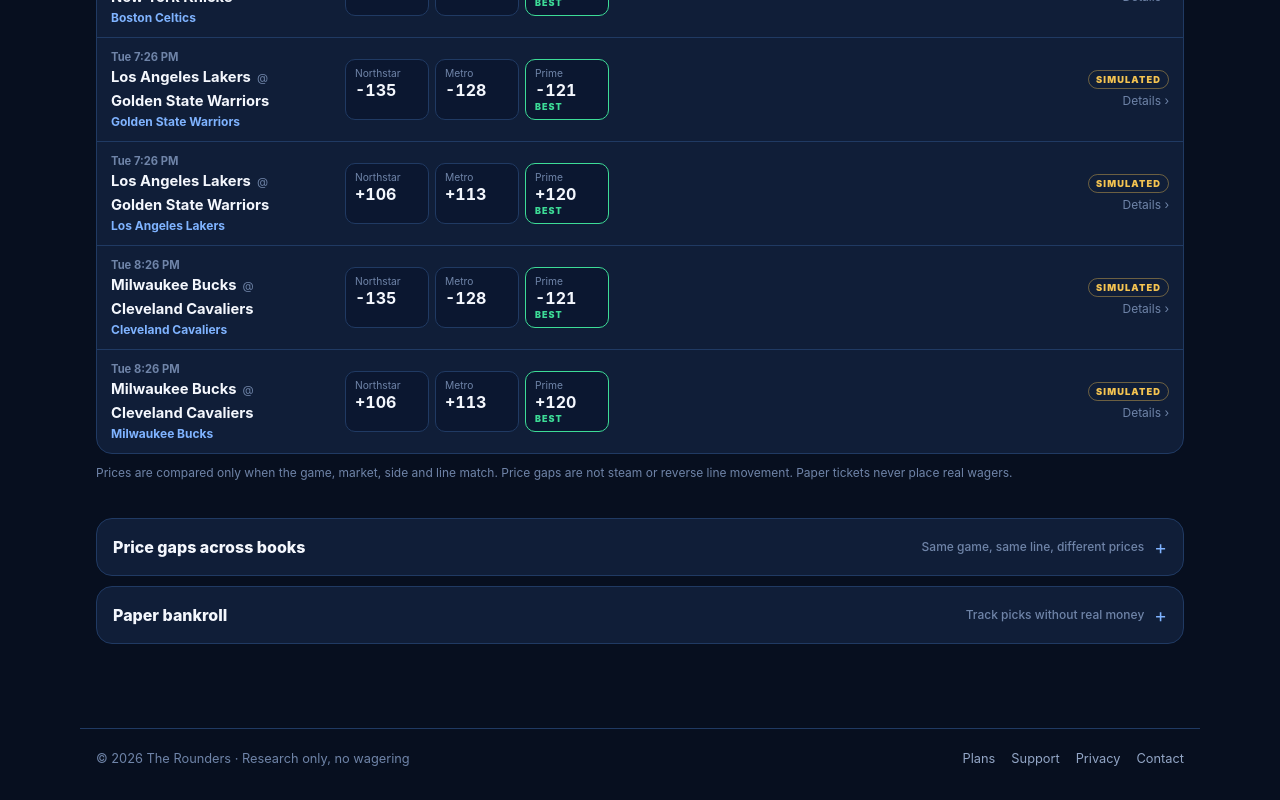
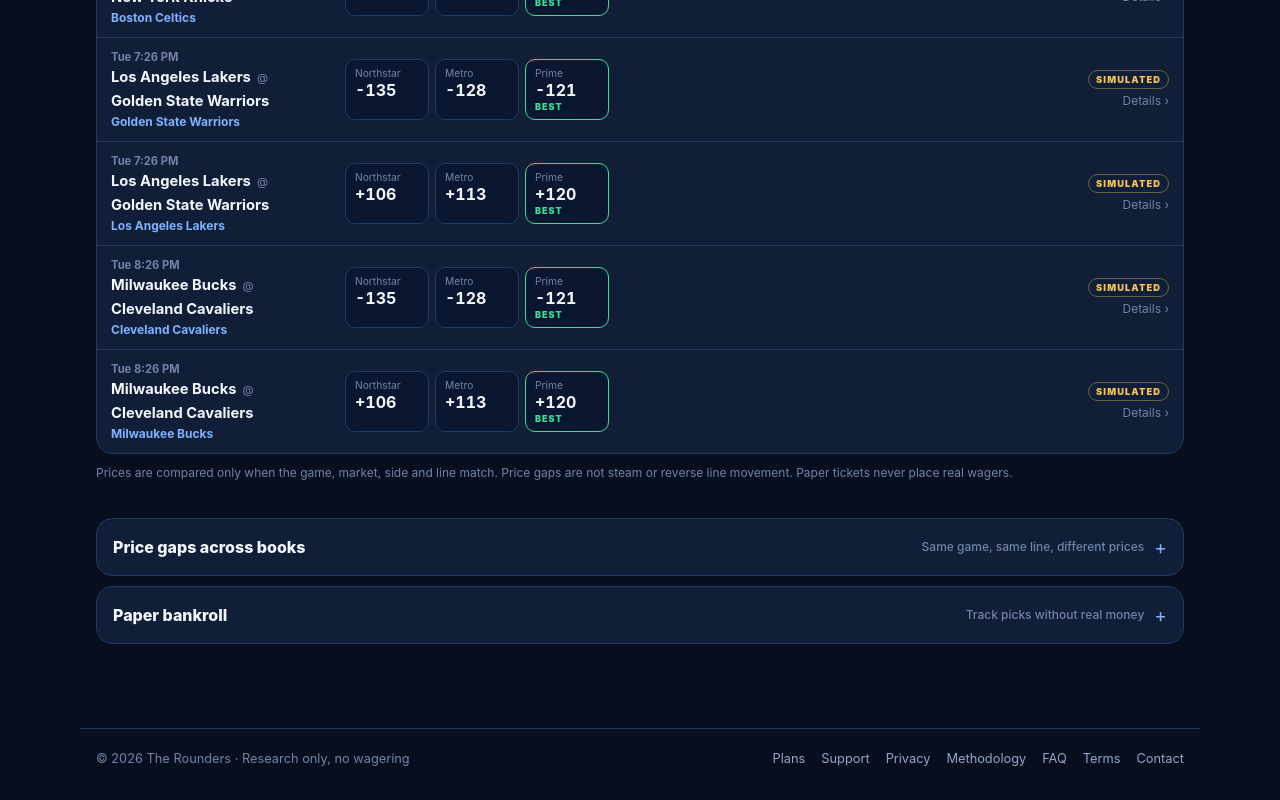
Before and after one commit to BTheCoderr/theRounders, a Next.js app in the folder native/: page / in a window 1280 px wide. Shown: the part 1390-2190 px from the top of the page. Built offline with nearby package versions, Linux system fonts and the light colour scheme; no server answers.

Commit message:
Link trust pages from existing footer

```diff
--- a/native/app/layout.tsx
+++ b/native/app/layout.tsx
@@ -8,6 +8,6 @@ export default function RootLayout({children}:{children:React.ReactNode}){
   <TopBar/>
   {children}
   <footer className="siteFooter"><span>© {new Date().getFullYear()} The Rounders · Research only, no wagering</span>
-   <nav aria-label="Legal and support"><Link href="/pricing">Plans</Link><Link href="/support">Support</Link><Link href="/privacy">Privacy</Link><a href="mailto:Bferrell514@gmail.com">Contact</a></nav></footer>
+   <nav aria-label="Legal and support"><Link href="/pricing">Plans</Link><Link href="/support">Support</Link><Link href="/privacy">Privacy</Link><Link href="/methodology">Methodology</Link><Link href="/faq">FAQ</Link><Link href="/terms">Terms</Link><a href="mailto:Bferrell514@gmail.com">Contact</a></nav></footer>
  </body></html>;
 }
```
